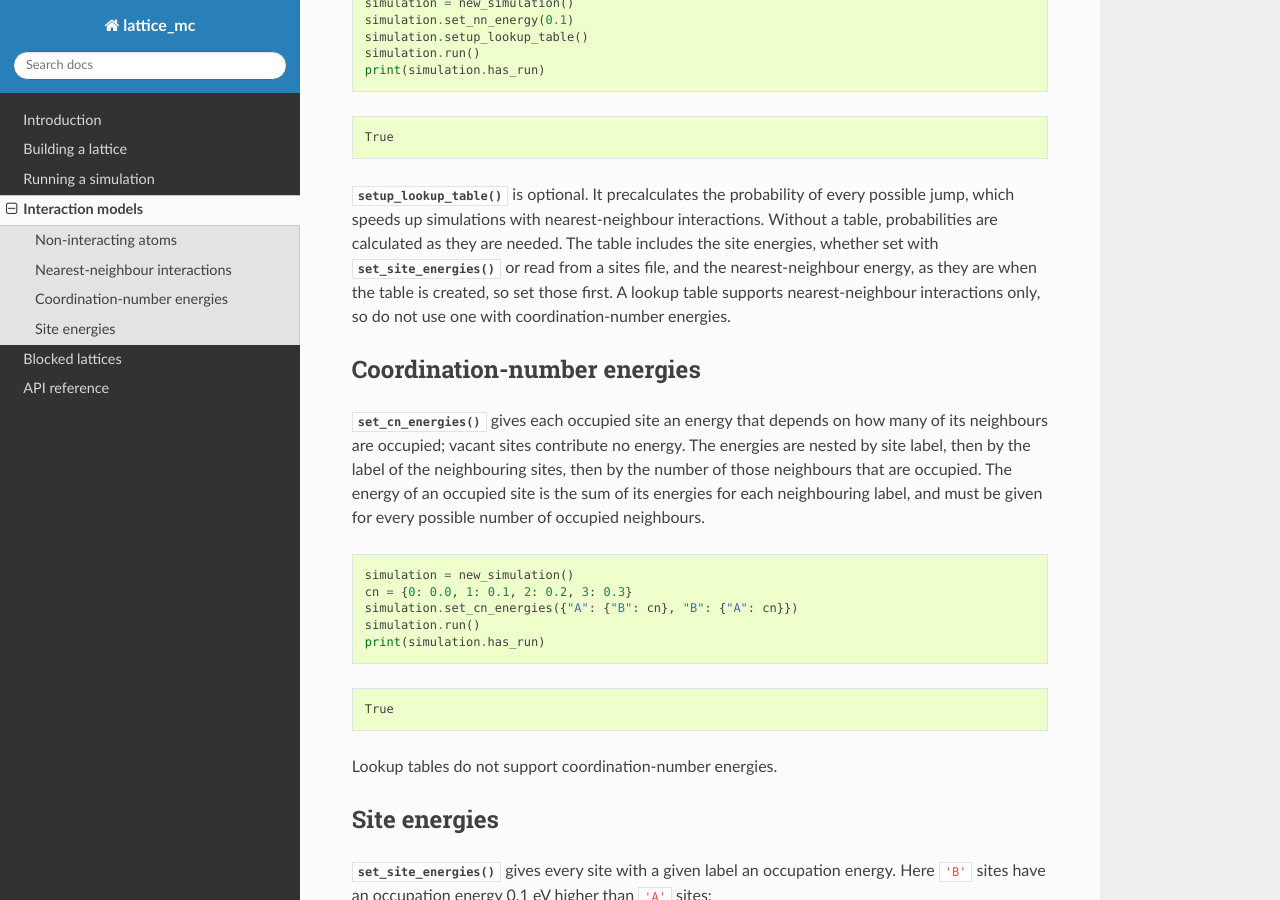
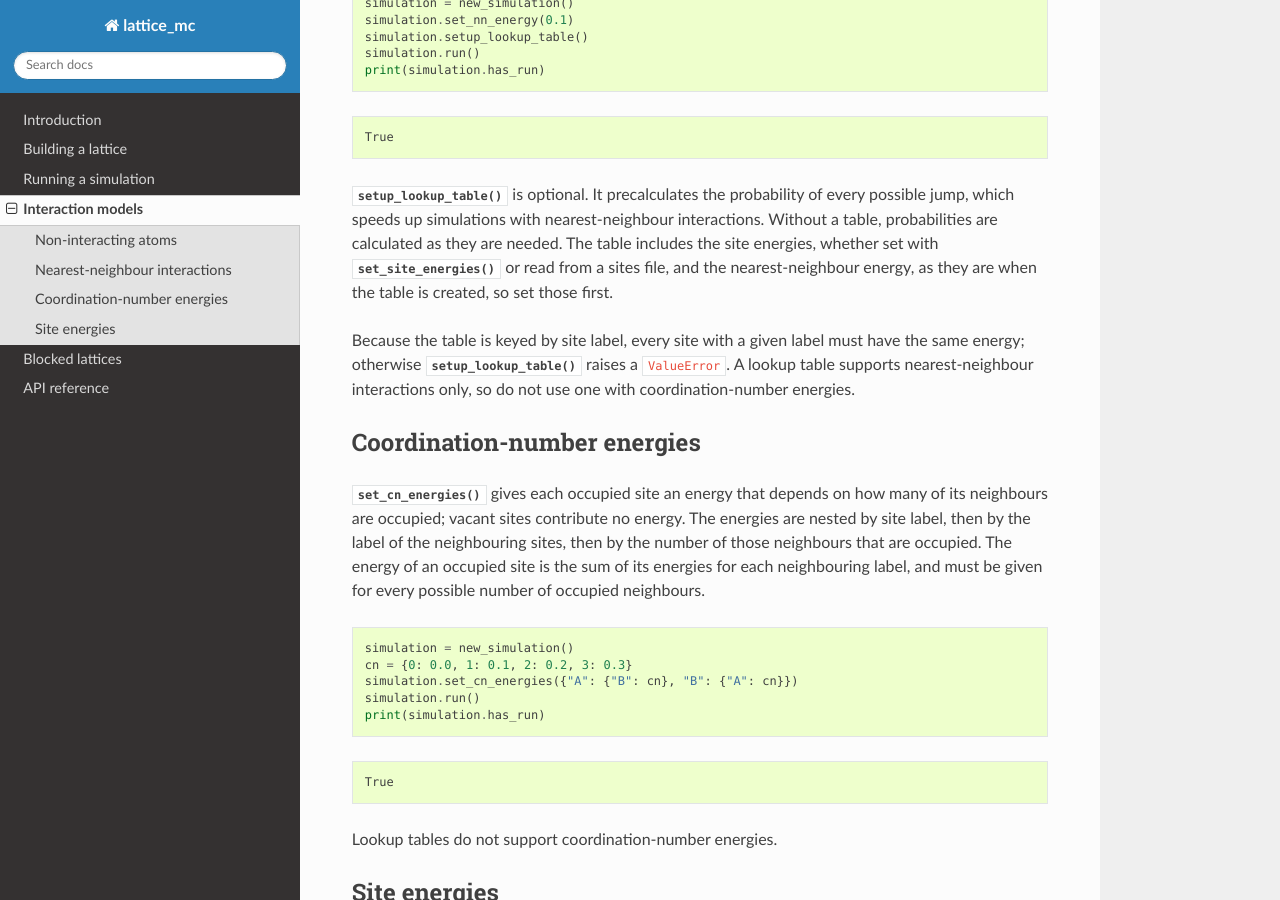
Before and after one commit to bjmorgan/lattice_mc, a Sphinx documentation site: the page built from docs/source/interaction_models.rst, in a window 1280 px wide and 900 px high, scrolled down 1117 px. Built offline with Sphinx 7.4.7 and the Read the Docs theme 3.1.0, drawn with Linux system fonts in a browser that asks for light colours.

Commit message:
Require one energy per label only for the lookup table
Sites with one label can now have different energies. The lookup table is
keyed by label, so building it raises ValueError when they do; describe
this in site_energies_by_label and in the guide, and test it end to end
from a sites file.

```diff
--- a/docs/source/building_lattices.rst
+++ b/docs/source/building_lattices.rst
@@ -88,7 +88,8 @@ Each block gives:
     A label for the site type.
 ``energy``
     The occupation energy of the site, in eV. This line is optional, and defaults to
-    0.0. Sites with the same label can have different energies.
+    0.0. Sites with the same label can have different energies, but a lookup table
+    then cannot be used (see :doc:`interaction_models`).
 
 Lines within a block can be in any order. Site numbers must be unique. Each listed
 neighbour must exist, be listed only once, and not be the site itself, and neighbours
--- a/docs/source/interaction_models.rst
+++ b/docs/source/interaction_models.rst
@@ -74,9 +74,13 @@ with nearest-neighbour interactions. Without a table, probabilities are calculat
 as they are needed. The table includes the site energies, whether set with
 :meth:`~lattice_mc.simulation.Simulation.set_site_energies` or read from a sites file,
 and the nearest-neighbour energy, as they are when the table is created, so set those
-first. A lookup table supports
-nearest-neighbour interactions only, so do not use one with coordination-number
-energies.
+first.
+
+Because the table is keyed by site label, every site with a given label must have the
+same energy; otherwise
+:meth:`~lattice_mc.simulation.Simulation.setup_lookup_table` raises a ``ValueError``.
+A lookup table supports nearest-neighbour interactions only, so do not use one with
+coordination-number energies.
 
 Coordination-number energies
 ----------------------------
```
Also changed, not shown: 2 other files.
